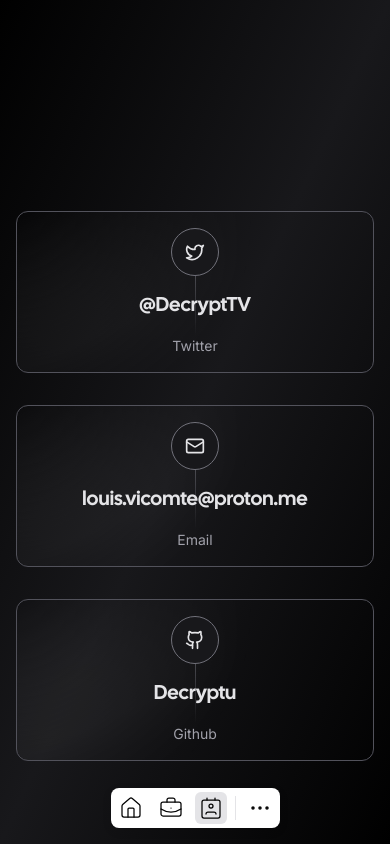
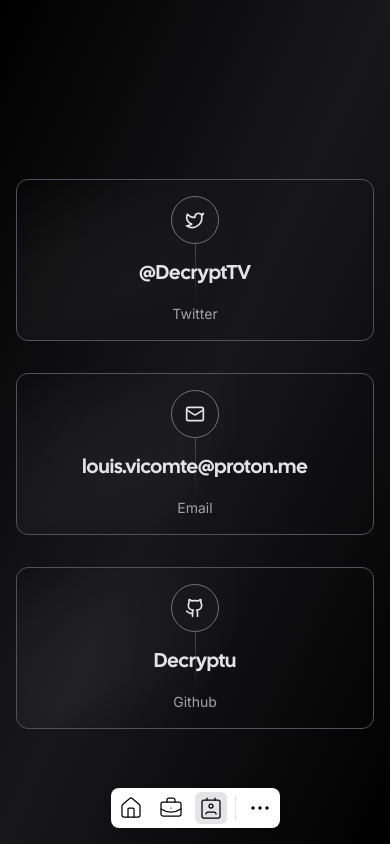
Before and after one commit to Decryptu/decrypt-portfolio, a Next.js app: page /contact in a window 390 px wide. Built offline with nearby package versions, Linux system fonts and the light colour scheme; what tailwindcss-debug-screens would draw is missing.

Commit message:
reduce contact margin top

```diff
--- a/app/contact/page.tsx
+++ b/app/contact/page.tsx
@@ -28,7 +28,7 @@ export default function Example() {
   return (
     <div className=" bg-gradient-to-tl from-zinc-900/0 via-zinc-900 to-zinc-900/0">
       <div className="container flex items-center justify-center min-h-screen px-4 mx-auto">
-        <div className="grid w-full grid-cols-1 gap-8 mx-auto mt-32 sm:mt-0 sm:grid-cols-3 lg:gap-16">
+        <div className="grid w-full grid-cols-1 gap-8 mx-auto mt-16 sm:mt-0 sm:grid-cols-3 lg:gap-16">
           {socials.map((s) => (
             <Card key={s.handle}>
               <Link
```
